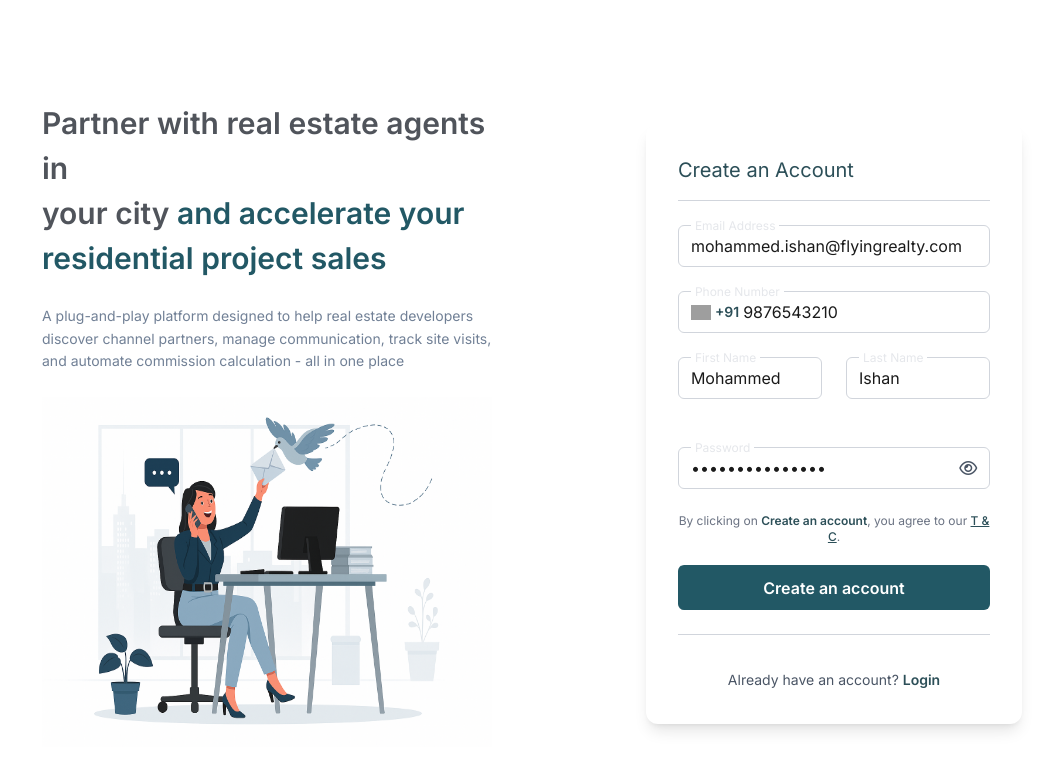
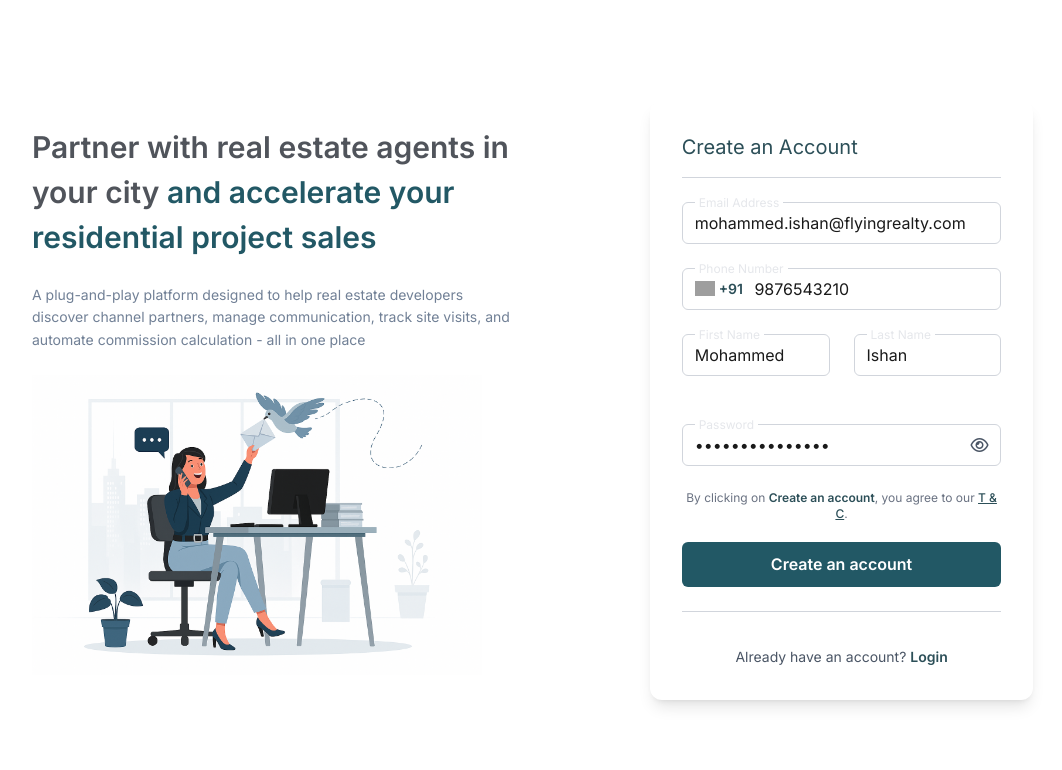
Before and after one commit to thunderavi/kabo-assigment-main-, a React (Vite) app: page / in a window 1280 px wide. Shown: the top 770 px of the page, without its empty margins (82-1144 px from the left). Built offline with nearby package versions, Linux system fonts and the light colour scheme; grey boxes are pictures that could not be loaded.

Commit message:
changes and UI

```diff
--- a/src/components/FormSection.jsx
+++ b/src/components/FormSection.jsx
@@ -6,34 +6,28 @@ import OtpForm from "./OtpForm";
 import LoginForm from "./LoginForm"; // Import the LoginForm
 
 const FormSection = () => {
-  // State to toggle between Account Creation, OTP Form, and Login Form
   const [isOtpForm, setIsOtpForm] = useState(false);
   const [isLoginForm, setIsLoginForm] = useState(false);
 
-  // Function to handle the transition to OTP form
   const handleCreateAccountClick = (e) => {
     e.preventDefault();
     setIsOtpForm(true);
   };
 
-  // Function to toggle between Login and Create Account form
   const handleLoginClick = (e) => {
     e.preventDefault();
     setIsLoginForm(true);
   };
 
-  // Function to toggle between Create Account and Login form
   const handleCreateAccountRedirect = (e) => {
     e.preventDefault();
-    setIsLoginForm(false); // Show Create Account form
+    setIsLoginForm(false);
   };
 
   return (
-    <section className="flex items-center justify-center p-4 bg-white min-h-screen font-[Inter] ml-[100px] mr-[12%]">
+    <section className="flex items-center justify-center p-4 bg-white min-h-screen font-[Inter] mx-4 sm:ml-[90px] sm:mr-[7%]">
       <form
-        className={`max-w-100 w-full bg-white rounded-xl shadow-lg p-6 sm:p-8 text-[#2c4f58] ${
-          isOtpForm ? "h-[400px]" : "h-[600px]"
-        } transition-all`}
+        className="max-w-100 w-full bg-white rounded-xl shadow-lg p-6 sm:p-8 text-[#2c4f58] h-auto transition-all"
         autoComplete="off"
       >
         {!isLoginForm && !isOtpForm ? (
@@ -52,7 +46,7 @@ const FormSection = () => {
 
             <PhoneInput />
 
-            <div className="flex gap-6 mb-6">
+            <div className="flex flex-col sm:flex-row gap-6 mb-6">
               <InputField
                 id="firstName"
                 label="First Name"
@@ -75,7 +69,10 @@ const FormSection = () => {
                 Create an account
               </span>
               , you agree to our{" "}
-              <a href="/terms" className="underline text-[#2c4f58] font-medium">
+              <a
+                href="/terms"
+                className="underline text-[#2c4f58] font-medium"
+              >
                 T & C
               </a>
               .
@@ -83,7 +80,7 @@ const FormSection = () => {
 
             <button
               type="submit"
-              onClick={handleCreateAccountClick} // This triggers the OTP form
+              onClick={handleCreateAccountClick}
               className="mt-5 w-full bg-[#225865] text-white font-semibold rounded-md text-base hover:bg-[#24434c] transition-colors h-[45px] flex items-center justify-center"
             >
               Create an account
@@ -107,7 +104,6 @@ const FormSection = () => {
         ) : isLoginForm ? (
           <LoginForm onCreateAccountRedirect={handleCreateAccountRedirect} />
         ) : (
-          // Render OTP Form when isOtpForm is true
           <OtpForm />
         )}
       </form>
--- a/src/components/OtpForm.jsx
+++ b/src/components/OtpForm.jsx
@@ -7,59 +7,22 @@ const OtpForm = () => {
         We need to verify it’s you
       </h2>
       <p className="text-[#1f1f1f] text-sm mb-3 leading-relaxed">
-        We have sent an OTP to the email id
+        We have sent an OTP to the email id{" "}
         <strong>mohammed.ishan@flyingrealty.com</strong>
       </p>
       <form className="mb-4">
-        <div className="flex space-x-3 mb-3">
+        <div className="flex justify-center space-x-3 mb-3">
+          {[...Array(6)].map((_, index) => (
             <input
+              key={index}
               type="text"
               maxLength="1"
               className="w-10 h-10 border border-gray-300 rounded-sm text-center text-lg focus:outline-none focus:ring-2 focus:ring-[#1f4e5f]"
               inputMode="numeric"
               pattern="[0-9]*"
-            aria-label="OTP digit 1"
+              aria-label={`OTP digit ${index + 1}`}
             />
-          <input
-            type="text"
-            maxLength="1"
-            className="w-10 h-10 border border-gray-300 rounded-sm text-center text-lg focus:outline-none focus:ring-2 focus:ring-[#1f4e5f]"
-            inputMode="numeric"
-            pattern="[0-9]*"
-            aria-label="OTP digit 2"
-          />
-          <input
-            type="text"
-            maxLength="1"
-            className="w-10 h-10 border border-gray-300 rounded-sm text-center text-lg focus:outline-none focus:ring-2 focus:ring-[#1f4e5f]"
-            inputMode="numeric"
-            pattern="[0-9]*"
-            aria-label="OTP digit 3"
-          />
-          <input
-            type="text"
-            maxLength="1"
-            className="w-10 h-10 border border-gray-300 rounded-sm text-center text-lg focus:outline-none focus:ring-2 focus:ring-[#1f4e5f]"
-            inputMode="numeric"
-            pattern="[0-9]*"
-            aria-label="OTP digit 4"
-          />
-          <input
-            type="text"
-            maxLength="1"
-            className="w-10 h-10 border border-gray-300 rounded-sm text-center text-lg focus:outline-none focus:ring-2 focus:ring-[#1f4e5f]"
-            inputMode="numeric"
-            pattern="[0-9]*"
-            aria-label="OTP digit 5"
-          />
-          <input
-            type="text"
-            maxLength="1"
-            className="w-10 h-10 border border-gray-300 rounded-sm text-center text-lg focus:outline-none focus:ring-2 focus:ring-[#1f4e5f]"
-            inputMode="numeric"
-            pattern="[0-9]*"
-            aria-label="OTP digit 6"
-          />
+          ))}
         </div>
         <div className="mb-4 text-center">
           <button
@@ -82,13 +45,10 @@ const OtpForm = () => {
         <a
           href="/create-account"
           className="text-[#1f4e5f] font-semibold hover:underline focus:underline"
-
         >
-
           Change email id
         </a>
       </p>
-
     </div>
   );
 };
--- a/src/style/Home.css
+++ b/src/style/Home.css
@@ -1,7 +1,11 @@
 @import url("https://fonts.googleapis.com/css2?family=Inter:wght@400;600&display=swap");
 
-body {
+body, html {
+  height: 100%;
+  margin: 0;
+  padding: 0;
   font-family: 'Inter', sans-serif;
+  overflow-x: hidden;
 }
 
 .main-container {
@@ -9,18 +13,26 @@ body {
   flex-direction: column;
   gap: 2rem;
   padding: 1.5rem;
-  min-height: 80vh;
+  height: 100vh;
+  box-sizing: border-box;
   background: white;
   color: #4a4a4a;
-  justify-content: center;
+  justify-content: flex-start; /* Show content from the top on mobile */
   align-items: center;
-  margin-left: 100px;
+  overflow-y: auto;
+  margin-left: 16px; /* Add left margin for mobile */
+  margin-right: 4px; /* Further decrease the right margin for mobile */
 }
 
+/* Desktop layout adjustments */
 @media (min-width: 768px) {
   .main-container {
     flex-direction: row;
     justify-content: space-between;
+    align-items: center;
+    padding: 2rem 4rem;
+    margin-left: 50px; /* Add larger left margin for desktop */
+    margin-right: 8px; /* Further decrease the right margin for desktop */
   }
 }
 
@@ -59,5 +71,6 @@ body {
 .illustration {
   width: 100%;
   max-width: 450px;
-  height: 350px;
+  height: auto;
+  object-fit: contain;
 }
```
Also changed, not shown: src/components/Home.jsx (+4 -4 lines), 1 other file (tests, documents, lock files or other folders). Lines whose indentation alone changed are shown as unchanged.
